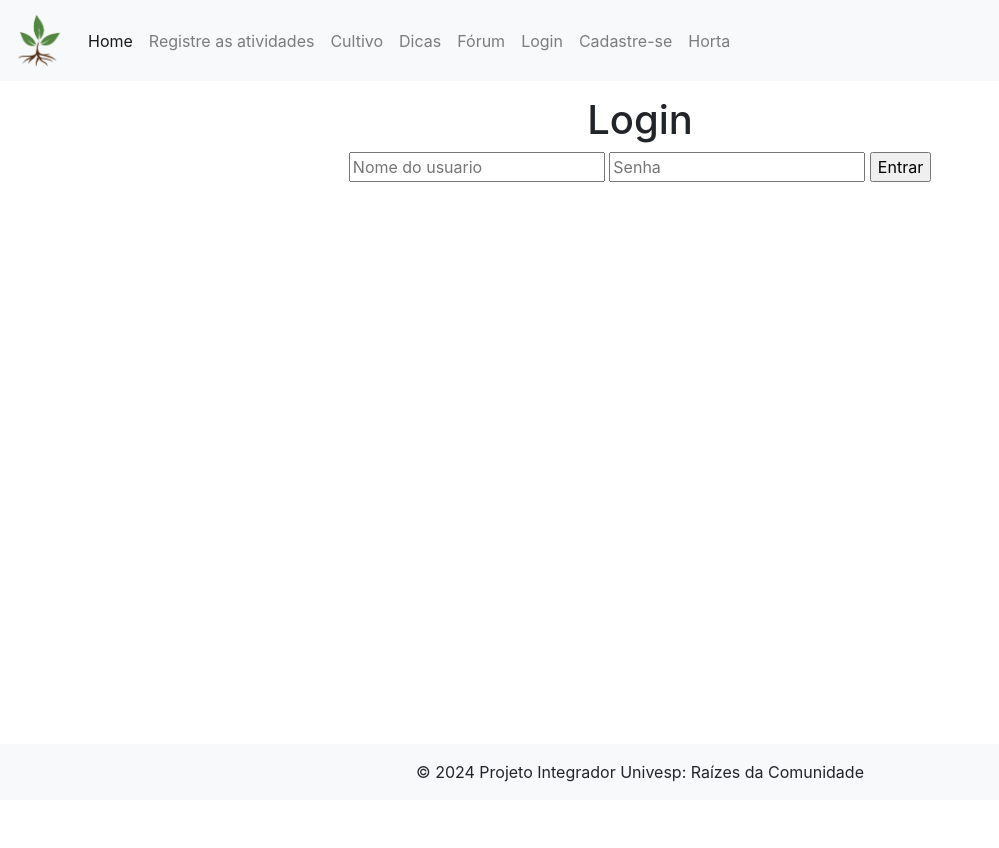
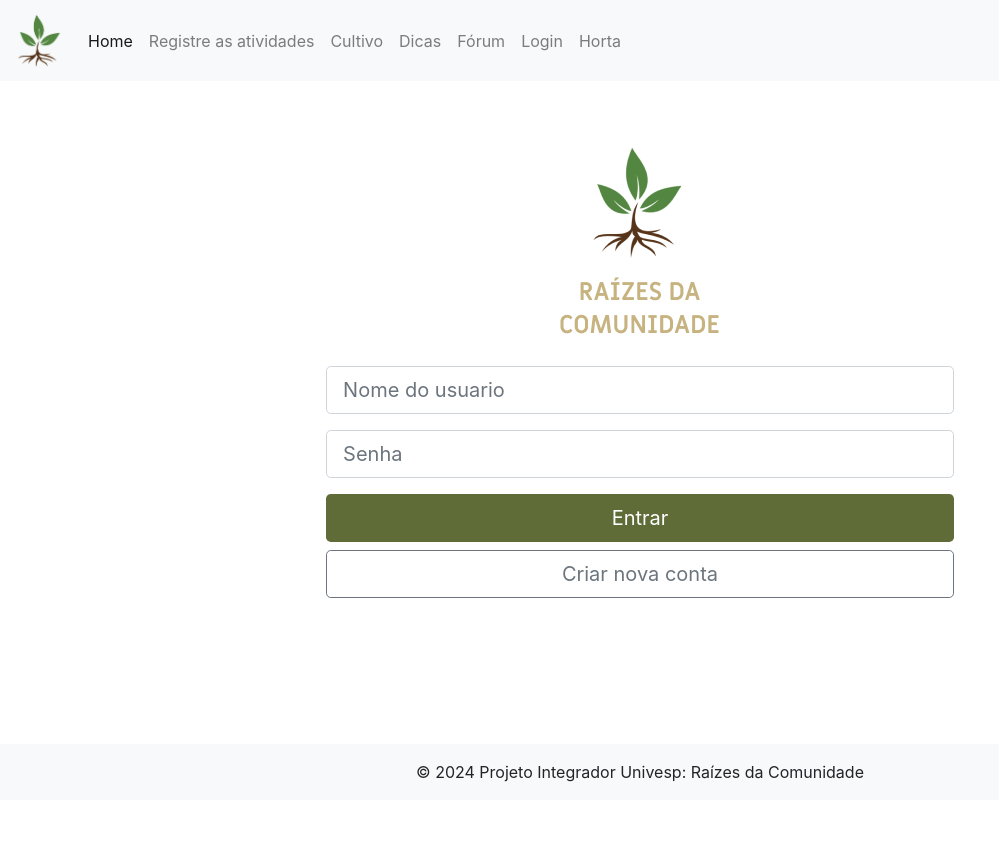
Before and after one commit to BrunoWinter/Raizes_da_Comunidade, a Django app: page /login/login/ in a window 1280 px wide. Shown: the whole page, without its empty margins (0-999 px from the left). Run offline with Django 5.2, Linux system fonts and the light colour scheme; some libraries are stand-ins or nearby versions.

Commit message:
estilizando pagina de login

```diff
--- a/templates/base.html
+++ b/templates/base.html
@@ -38,9 +38,6 @@
           <li class="nav-item">
             <a class="nav-link" href="{% url 'login' %}">Login</a>
           </li>
-          <li class="nav-item">
-            <a class="nav-link" href="{% url 'cadastro' %}">Cadastre-se</a>
-          </li>
         </li>
         <li class="nav-item">
           <a class="nav-link" href="{% url 'minha_horta' %}">Horta</a>
--- a/templates/usuario/login.html
+++ b/templates/usuario/login.html
@@ -1,11 +1,15 @@
 {% extends 'base.html' %}
 {% block conteudo %}
 
-
-    <form action="{% url 'login' %}" method="POST">
+<h1 class="text-center font-weight-bold mb-4 mt-5"></h1>
+<div class="d-flex justify-content-center align-items-center h-100">
+    <div>
+        <div class="d-flex flex-fill justify-content-center">
+            <img src="/media/img-logo.png" class="img-fluid" alt="Imagem responsiva">
+        </div>
+        <div class="flex-fill p-2">
+            <form class="flex-fill" action="{% url 'login' %}" method="POST">
                 {% csrf_token %}
-        <div style="text-align: center;" class="container-fluid">
-        <h1>Login</h1>
                 <!--
                 {%if error_message%}
                     <p>{{ error_message }}</p>
@@ -13,9 +17,20 @@
                     <p>{{sucessful_message}}</p>
                 {% endif %}
                 -->
-        <input type="text" placeholder="Nome do usuario" name="usuario">
-        <input type="password" placeholder="Senha" name="senha">
-        <input type="submit" value="Entrar">
+                <div class="input-group input-group-lg mb-3">
+                    <input type="text" placeholder="Nome do usuario" class="form-control" aria-label="Exemplo do tamanho do input" aria-describedby="inputGroup-sizing-lg" name="usuario">
+                </div>
+
+                <div class="input-group input-group-lg">
+                    <div class="input-group input-group-lg ">
+                        <input type="password" placeholder="Senha" class="form-control" aria-label="Exemplo do tamanho do input" aria-describedby="inputGroup-sizing-lg" name="senha">
+                    </div>
+                    <input type="submit" value="Entrar" class="btn btn-lg btn-block mt-3" style="background-color: #606c38; color: white;"></input>
+                    <a class="btn btn-outline-secondary btn-lg btn-block" href="{% url 'cadastro' %}" role="button">Criar nova conta</a>
                 </div>
             </form>
+        </div>
+    </div>
+</div>
+
 {% endblock %}
```
Also changed, not shown: media/img-login.png (deleted), media/img-logo.png (added). Lines whose indentation alone changed are shown as unchanged.
